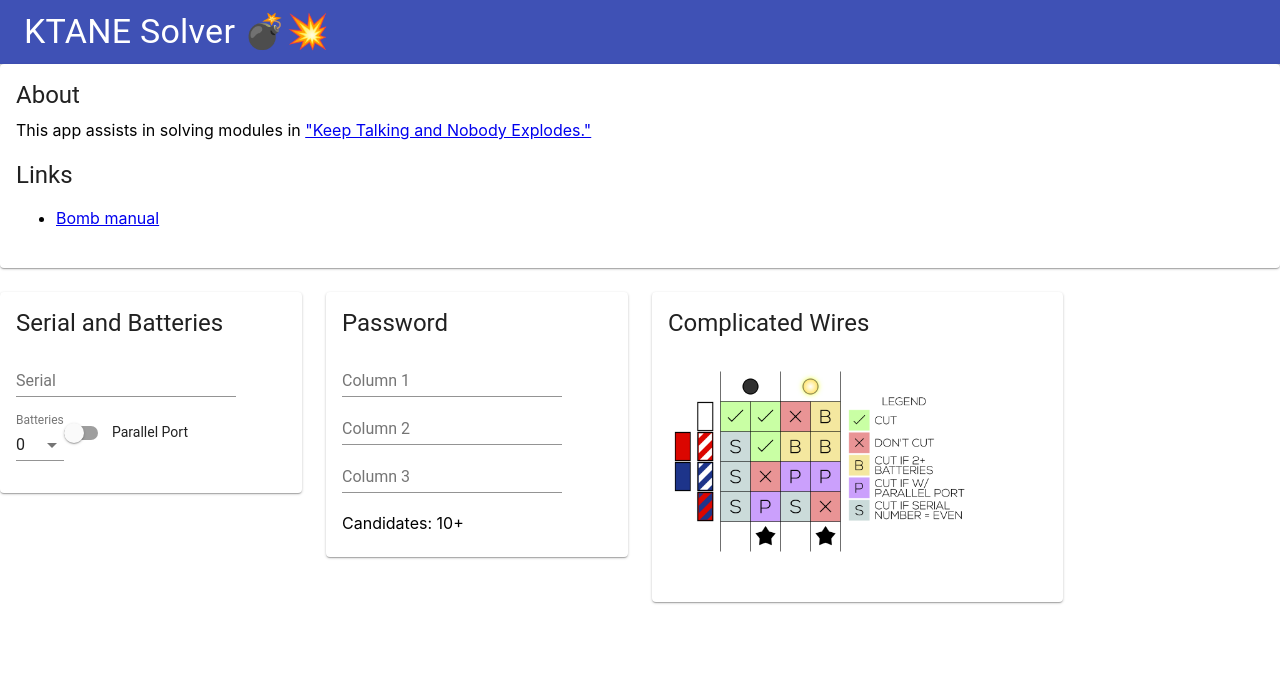
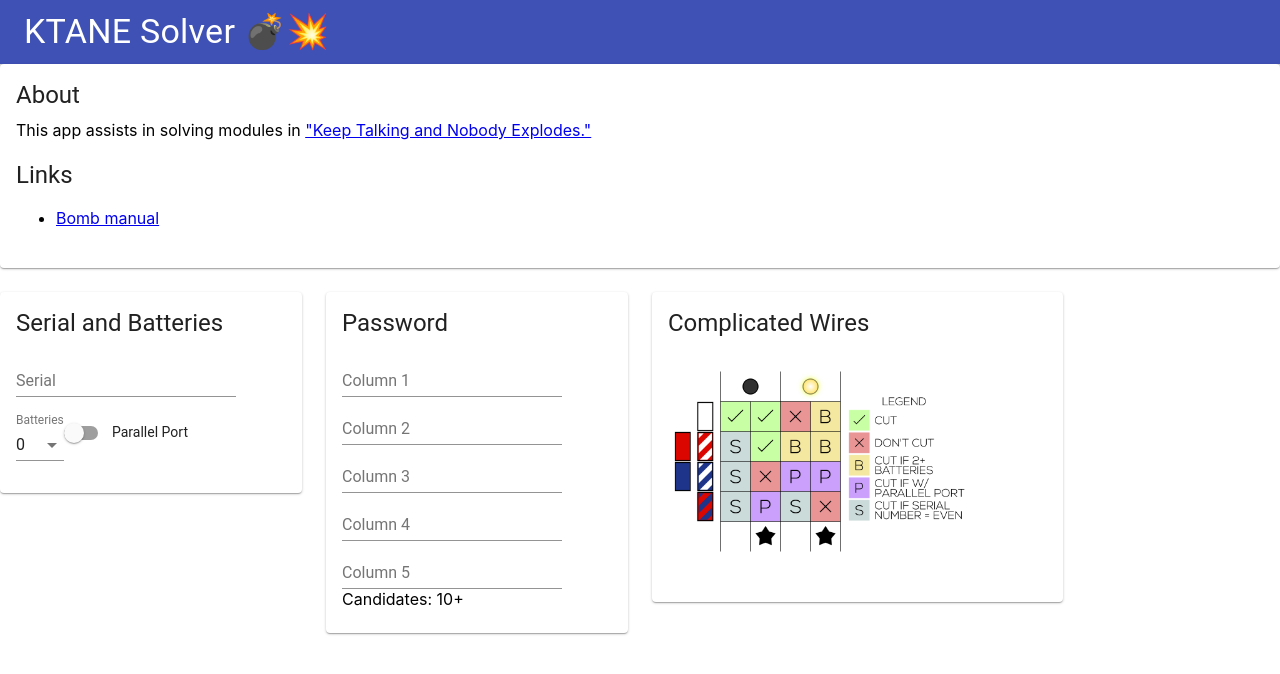
Before and after one commit to davidmerrick/ktane-password-cracker-web, a React (Create React App) app: page / in a window 1280 px wide. Shown: the top 674 px of the page. Built offline with nearby package versions, Linux system fonts and the light colour scheme.

Commit message:
Added extra columns for password

```diff
--- a/src/components/cards/PasswordCrackerCard.js
+++ b/src/components/cards/PasswordCrackerCard.js
@@ -52,7 +52,9 @@
     this.state = {
       column1: null,
       column2: null,
-      column3: null
+      column3: null,
+      column4: null,
+      column5: null
     };
     this.handleChange = this.handleChange.bind(this);
   }
@@ -64,11 +66,13 @@
     return <span>Candidates: {candidates.join(" ")}</span>;
   }
   filterCandidates() {
-    let { column1, column2, column3 } = this.state;
+    let { column1, column2, column3, column4, column5 } = this.state;
     return words
       .filter(word => filterWord(word[0], column1))
       .filter(word => filterWord(word[1], column2))
-      .filter(word => filterWord(word[2], column3));
+      .filter(word => filterWord(word[2], column3))
+      .filter(word => filterWord(word[3], column4))
+      .filter(word => filterWord(word[4], column5));
   }
   handleChange(e) {
     this.setState({
@@ -100,6 +104,17 @@
             onChange={this.handleChange}
           />
           <br />
+          <TextField
+            label="Column 4"
+            name="column4"
+            onChange={this.handleChange}
+          />
+          <br />
+          <TextField
+            label="Column 5"
+            name="column5"
+            onChange={this.handleChange}
+          />
           <br />
           {this.getCandidates()}
         </CardContent>
```
